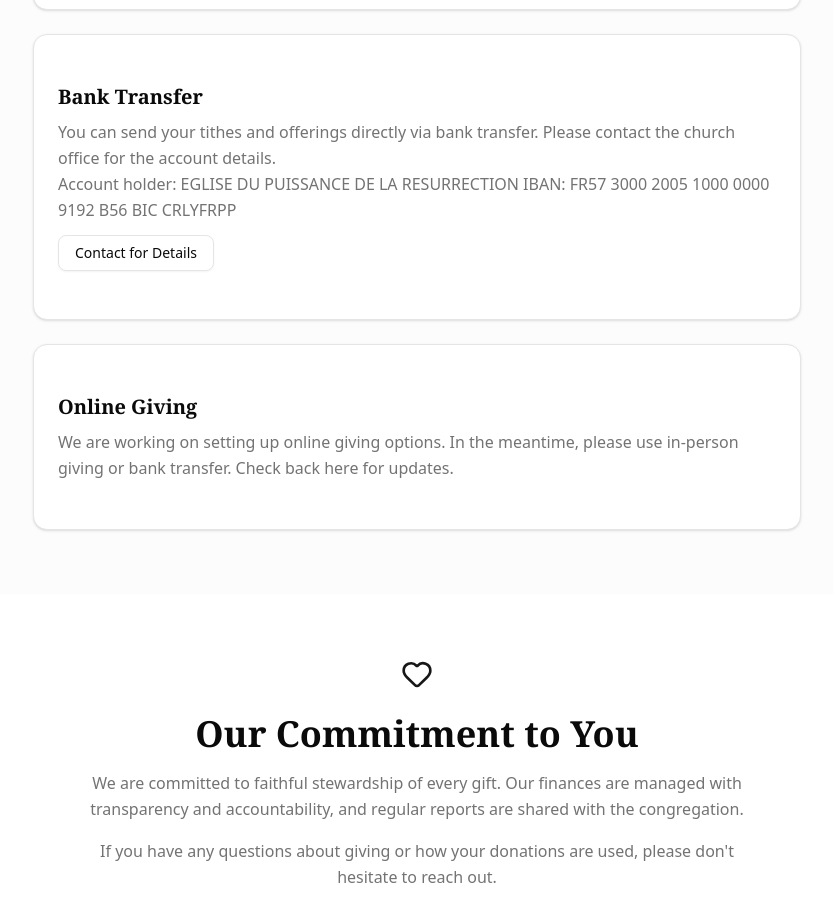
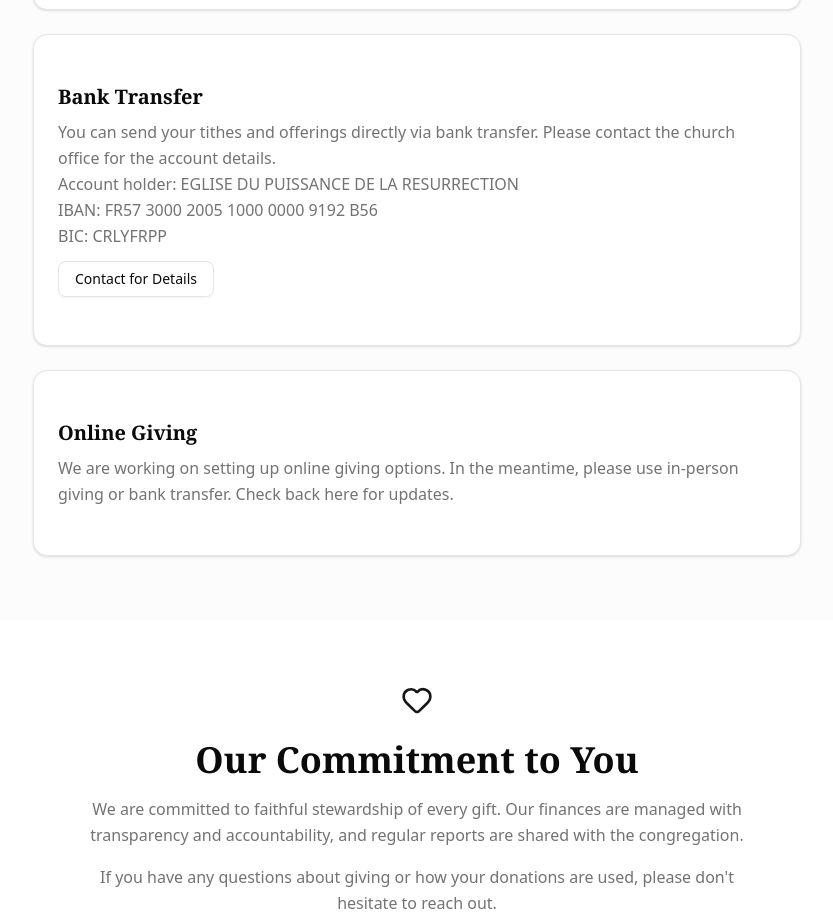
Before and after one commit to The-Resurrection-Power-of-Jesus/church_web, a Next.js app: page /am/donation in a window 1280 px wide. Shown: the part 1432-2348 px from the top of the page, without its empty margins (223-1056 px from the left). Built offline with nearby package versions, Linux system fonts and the light colour scheme.

Commit message:
Links for the social medias added

```diff
--- a/src/app/[lang]/donation/page.tsx
+++ b/src/app/[lang]/donation/page.tsx
@@ -131,9 +131,10 @@ export default async function DonatePage({
                   details.
                   <br />
                   Account holder: EGLISE DU PUISSANCE DE LA RESURRECTION
+                  <br />
                   IBAN: FR57 3000 2005 1000 0000 9192 B56
-                  BIC CRLYFRPP
-
+                  <br />
+                  BIC: CRLYFRPP
                 </p>
                 <Button asChild variant="outline" className="bg-transparent">
                   <Link href={`/${locale}/contact`}>Contact for Details</Link>
--- a/src/components/custom/footer.tsx
+++ b/src/components/custom/footer.tsx
@@ -44,7 +44,7 @@ export default function Footer({ lang, dict }: { lang: Locale; dict: any }) {
             <h4 className="font-semibold mb-4">Connect With Us</h4>
             <div className="flex space-x-4">
               <Link
-                href="#"
+                href="https://www.facebook.com/PCRCParis"
                 className="text-muted-foreground hover:text-foreground transition-colors"
               >
                 <svg
@@ -59,7 +59,7 @@ export default function Footer({ lang, dict }: { lang: Locale; dict: any }) {
                 <span className="sr-only">Facebook</span>
               </Link>
               <Link
-                href="https://www.facebook.com/PCRCParis"
+                href="#"
                 className="text-muted-foreground hover:text-foreground transition-colors"
               >
                 <svg
@@ -74,7 +74,7 @@ export default function Footer({ lang, dict }: { lang: Locale; dict: any }) {
                 <span className="sr-only">Instagram</span>
               </Link>
               <Link
-                href="#"
+                href="https://www.youtube.com/@ReurrectionChurch-Paris"
                 className="text-muted-foreground hover:text-foreground transition-colors"
               >
                 <svg
@@ -89,7 +89,7 @@ export default function Footer({ lang, dict }: { lang: Locale; dict: any }) {
                 <span className="sr-only">YouTube</span>
               </Link>
               <Link
-                href="#"
+                href="https://www.tiktok.com/@ethio_church_in_paris"
                 className="text-muted-foreground hover:text-foreground transition-colors"
               >
                 <svg
```
